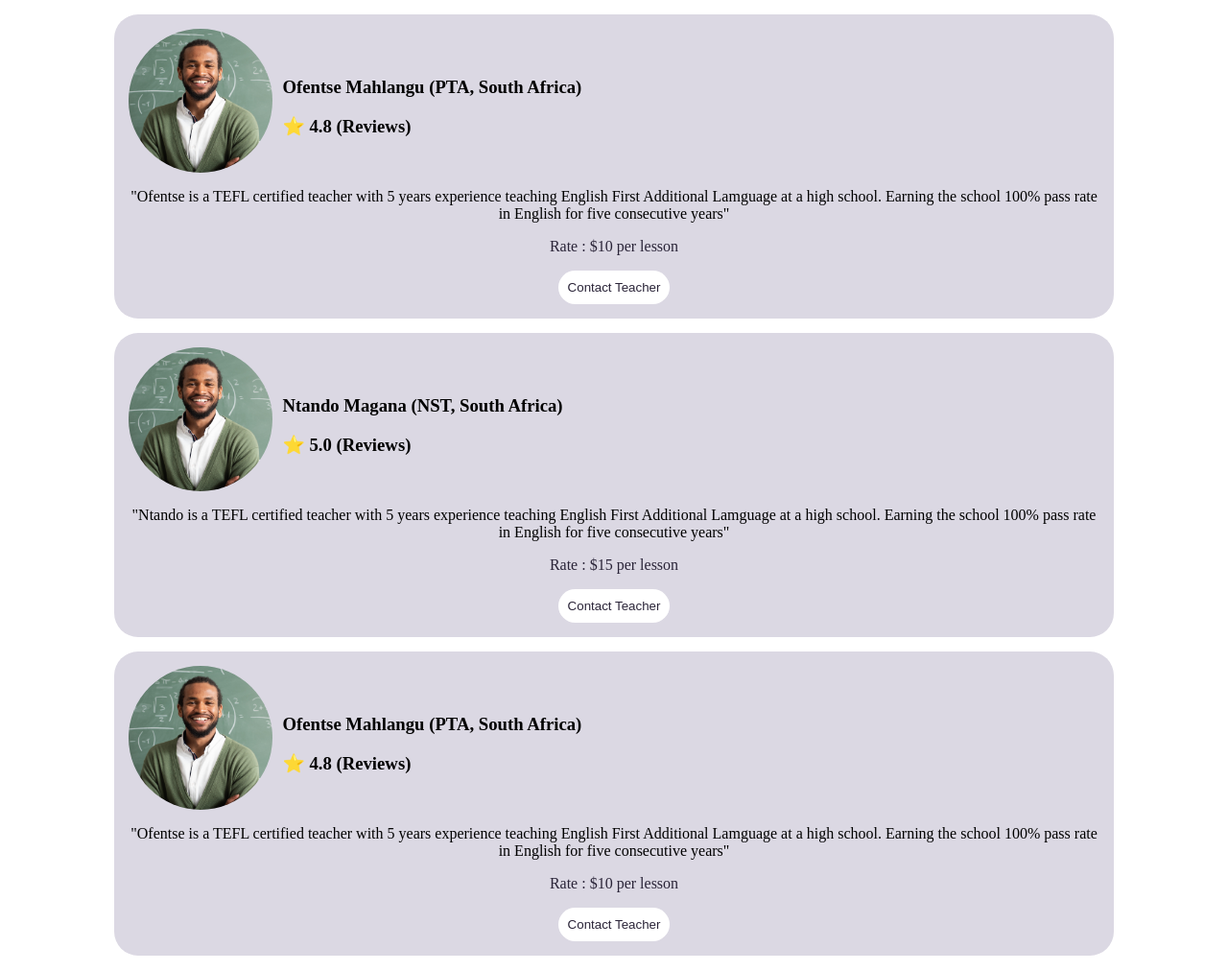
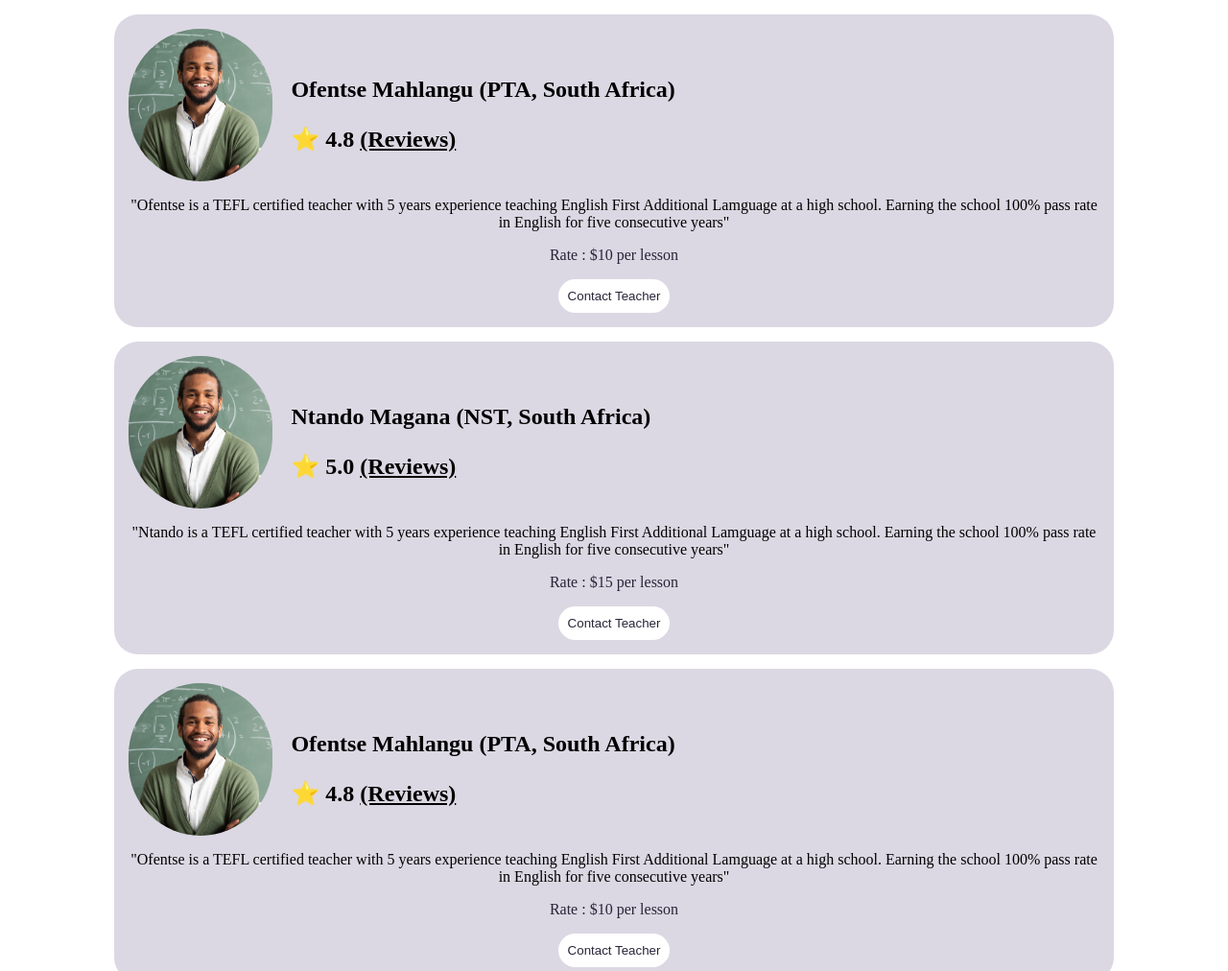
Before and after one commit to ntandomagana/TeachLang, a plain HTML site: page teacher.html in a window 1280 px wide. Shown: the top 1012 px of the page at 96% size. Drawn offline with Linux system fonts and the light colour scheme.

Commit message:
fixed the h2

```diff
--- a/style.css
+++ b/style.css
@@ -18,9 +18,9 @@
   width: 150px;
   border-radius: 100px;
 }
-.teacher-info h3 {
+.teacher-info h2 {
   margin-top: 50px;
-  margin-left: 10px;
+  margin-left: 19px;
 }
 .stars {
   margin-bottom: 10px;
@@ -41,6 +41,10 @@
 .rates {
   color: #2a2438;
 }
-.stars {
-  text-decoration-thickness: 1px;
+/* .stars {
+  text
+} */
+a{
+  color: black;
+  /* text-decoration: none; */
 }
--- a/teacher.html
+++ b/teacher.html
@@ -11,9 +11,9 @@
       <div class="teacher">
         <div class="teacher-info">
           <img src="images and icons\5005001.png" alt="" class="teach-pic" />
-            <h3>Ofentse Mahlangu (PTA, South Africa) <br>
-            <p class="stars">⭐ 4.8 <bold>(Reviews)</bold></p>
-          </h3>
+            <h2>Ofentse Mahlangu (PTA, South Africa) <br>
+            <p class="stars">⭐ 4.8 <a href="#">(Reviews)</a></p>
+          </h2>
           </p>
         </div>
 
@@ -28,9 +28,9 @@
       <div class="teacher">
         <div class="teacher-info">
           <img src="images and icons\5005001.png" alt="" class="teach-pic" />
-            <h3>Ntando Magana (NST, South Africa) <br>
-            <p class="stars">⭐ 5.0 <bold>(Reviews)</bold></p>
-          </h3>
+            <h2>Ntando Magana (NST, South Africa) <br>
+            <p class="stars">⭐ 5.0 <a href="#">(Reviews)</a></p>
+          </h2>
           </p>
         </div>
 
@@ -45,9 +45,9 @@
       <div class="teacher">
         <div class="teacher-info">
           <img src="images and icons\5005001.png" alt="" class="teach-pic" />
-            <h3>Ofentse Mahlangu (PTA, South Africa) <br>
-            <p class="stars">⭐ 4.8 <bold>(Reviews)</bold></p>
-          </h3>
+            <h2>Ofentse Mahlangu (PTA, South Africa) <br>
+            <p class="stars">⭐ 4.8 <a href="#">(Reviews)</a></p>
+          </h2>
           </p>
         </div>
 
```
